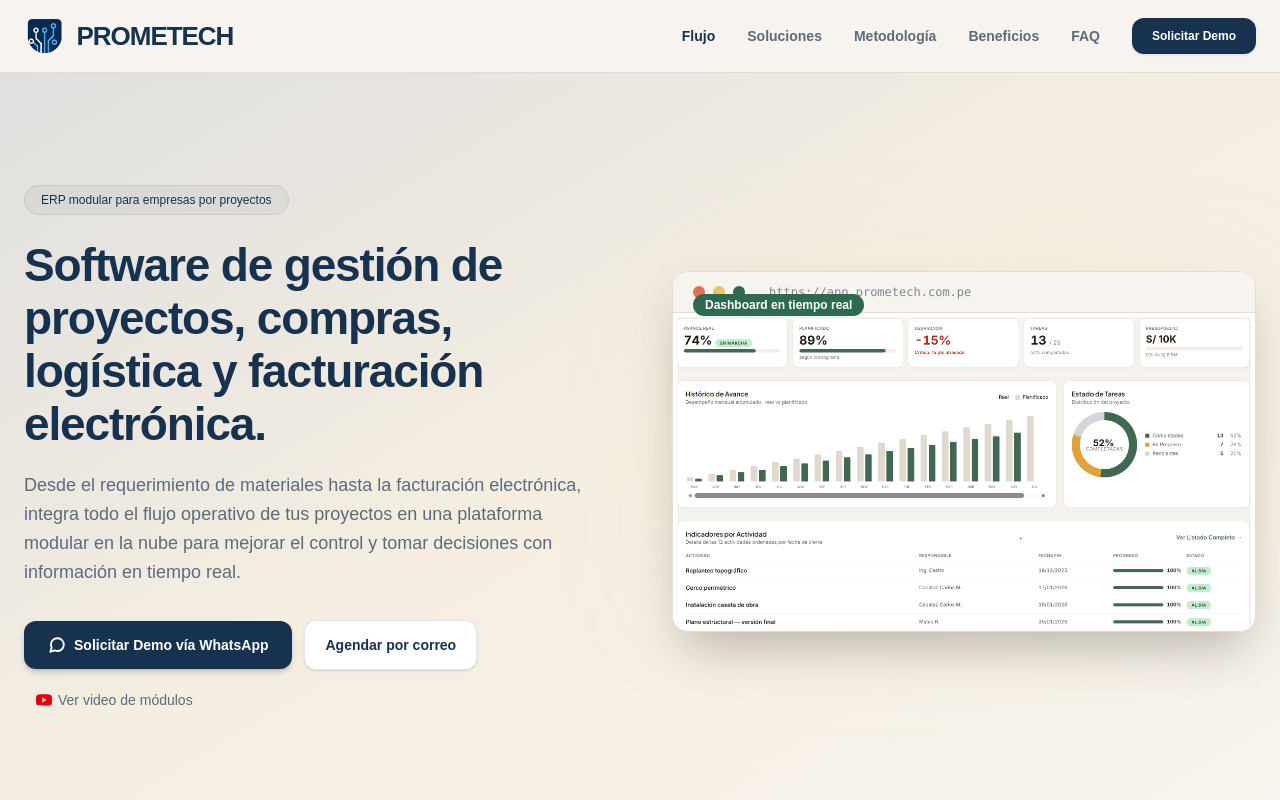
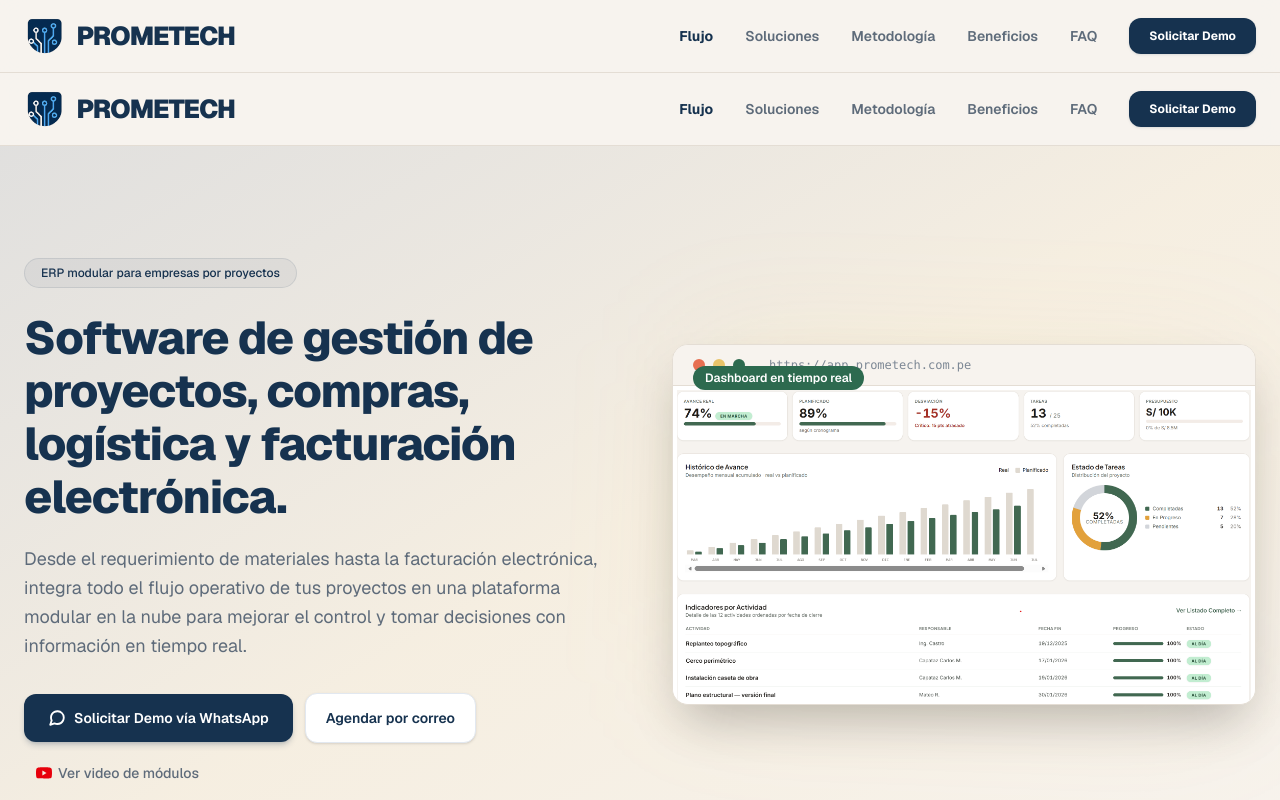
Before and after one commit to alexandermerino-prometech/landing-page, a Next.js app: page / in a window 1280 px wide. Shown: the top 800 px of the page. Built offline with nearby package versions, Linux system fonts and the light colour scheme.

Commit message:
fixing layout.tsx

```diff
--- a/app/globals.css
+++ b/app/globals.css
@@ -44,10 +44,14 @@
   padding: 0;
 }
 
+html {
+  scroll-behavior: smooth;
+}
+
 body {
   background: var(--bg);
   color: var(--text);
-  font-family: sans-serif;
+  font-family: var(--font-geist-sans), sans-serif;
 }
 
 /* =========================
@@ -304,10 +308,6 @@
   }
 }
 
-html {
-  scroll-behavior: smooth;
-}
-
 section {
   scroll-margin-top: 96px;
 }
--- a/app/layout.tsx
+++ b/app/layout.tsx
@@ -1,9 +1,15 @@
-import type { Metadata } from "next";
+import type { Metadata,Viewport } from "next";
 import { Geist, Geist_Mono } from "next/font/google";
 
 import "./globals.css";
 import Schema from "./components/Schema";
+import Navbar from "./components/Navbar";
 
+export const viewport: Viewport = {
+  width: "device-width",
+  initialScale: 1,
+  themeColor: "#16324F", // el azul de tu marca
+};
 
 const geistSans = Geist({
   variable: "--font-geist-sans",
@@ -117,7 +123,8 @@
 
       <body className="min-h-full flex flex-col">
         <Schema />
-        {children}
+        <Navbar />
+        <main className="flex-1">{children}</main>
       </body>
     </html>
   );
```
